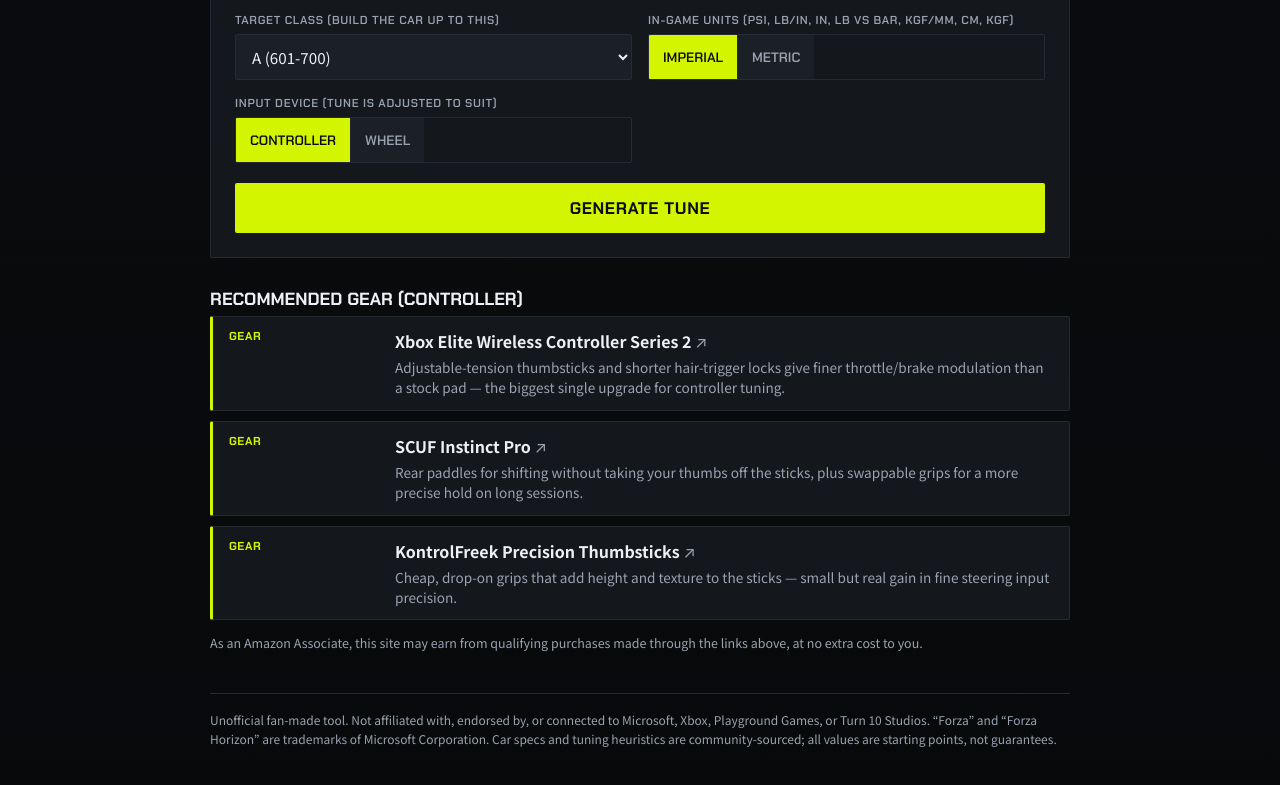
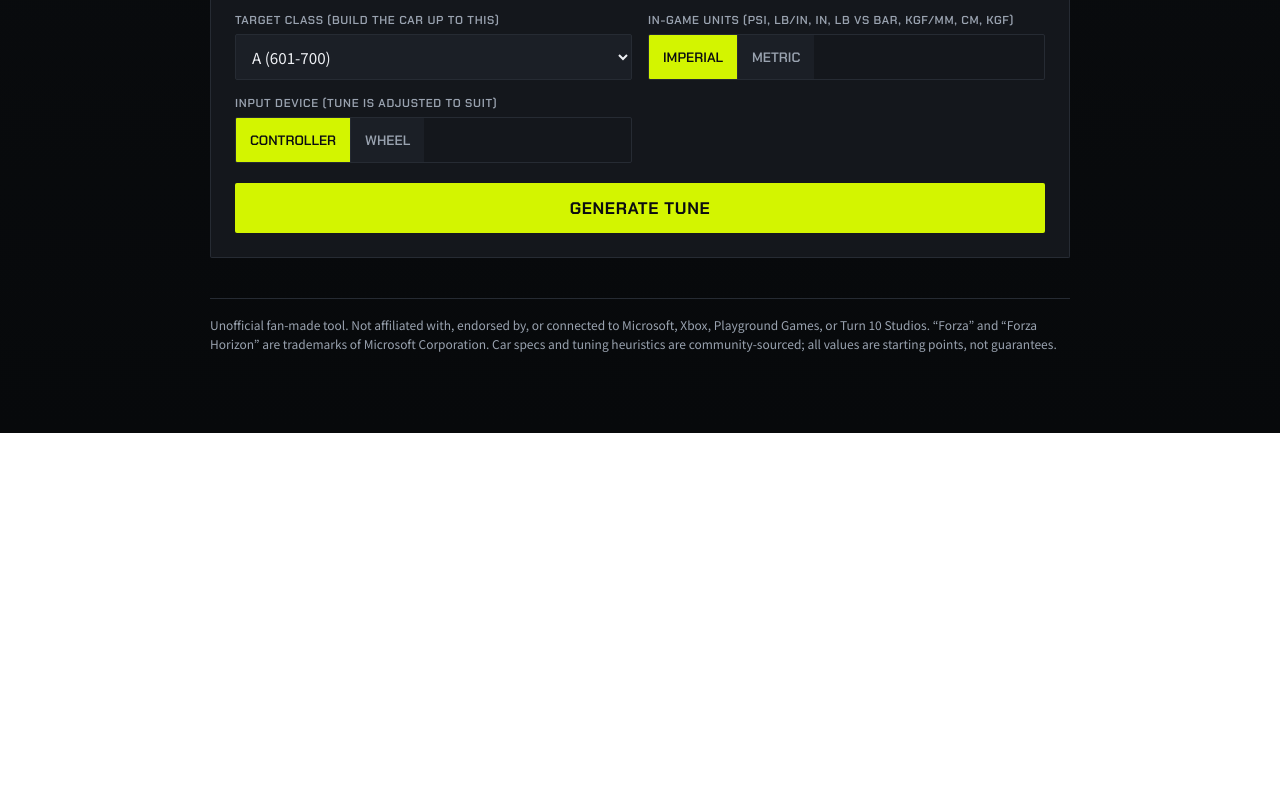
Before and after one commit to 19hal/fh6-tuning-assistant, a plain HTML site: page index.html in a window 1280 px wide. Shown: the part 571-1356 px from the top of the page. After the commit the page ends 1004 px from the top, so only its background shows below. Drawn offline with Linux system fonts and the light colour scheme.

Commit message:
Remove Recommended Gear section from the live site
Holding off on affiliate content for launch. gear.js is left in the
repo unreferenced so it's a quick re-add later if wanted.

```diff
--- a/app.js
+++ b/app.js
@@ -50,31 +50,6 @@
   inputDevice = device === "wheel" ? "wheel" : "pad";
   for (const b of inputDeviceToggle.querySelectorAll(".unit-btn")) {
     b.classList.toggle("active", b.dataset.device === inputDevice);
-  }
-  renderGear();
-}
-
-// --- Recommended gear (affiliate links go live once a program is approved) ---
-
-const gearTitle = document.getElementById("gear-title");
-const gearList = document.getElementById("gear-list");
-
-function renderGear() {
-  const deviceLabel = inputDevice === "wheel" ? "Wheel" : "Controller";
-  gearTitle.textContent = `Recommended Gear (${deviceLabel})`;
-  gearList.innerHTML = "";
-  for (const item of GEAR_RECOMMENDATIONS[inputDevice]) {
-    const el = document.createElement("a");
-    el.className = "part-item gear-item";
-    el.href = affiliateUrl(item.query);
-    el.target = "_blank";
-    el.rel = "noopener sponsored";
-    el.innerHTML = `
-      <span class="part-category">Gear</span>
-      <span class="part-name">${item.name}</span>
-      <span class="part-why">${item.blurb}</span>
-    `;
-    gearList.appendChild(el);
   }
 }
 
@@ -727,7 +702,6 @@
 }
 
 renderGarage();
-renderGear();
 loadState();
 
 // --- PWA service worker (network-first, so updates always win) ---
--- a/index.html
+++ b/index.html
@@ -143,12 +143,6 @@
     <button type="submit">Generate Tune</button>
   </form>
 
-  <section id="gear-section" class="gear-section">
-    <h2 class="parts-title" id="gear-title">Recommended Gear</h2>
-    <div id="gear-list" class="parts-list"></div>
-    <p class="gear-disclosure">As an Amazon Associate, this site may earn from qualifying purchases made through the links above, at no extra cost to you.</p>
-  </section>
-
   <section id="results" class="results hidden">
     <div class="results-header">
       <h2 id="results-title"></h2>
@@ -187,7 +181,6 @@
 </div>
 <script src="cars.js"></script>
 <script src="tuning.js"></script>
-<script src="gear.js"></script>
 <script src="app.js"></script>
 </body>
 </html>
--- a/styles.css
+++ b/styles.css
@@ -530,44 +530,6 @@
   padding-left: 12px;
 }
 
-.gear-section {
-  margin-top: 28px;
-}
-
-.gear-item {
-  display: grid;
-  text-decoration: none;
-  color: inherit;
-  cursor: pointer;
-  transition: border-color 0.15s, transform 0.1s;
-}
-
-.gear-item:hover {
-  border-color: var(--magenta);
-}
-
-.gear-item:active {
-  transform: scale(0.99);
-}
-
-.gear-item:focus-visible {
-  outline: 2px solid var(--magenta);
-  outline-offset: 1px;
-}
-
-.gear-item .part-name::after {
-  content: " ↗";
-  color: var(--text-dim);
-  font-weight: 400;
-}
-
-.gear-disclosure {
-  margin: 14px 0 0;
-  font-size: 0.78rem;
-  color: var(--text-dim);
-  line-height: 1.5;
-}
-
 .garage { margin-top: 28px; }
 
 .garage-list {
```
